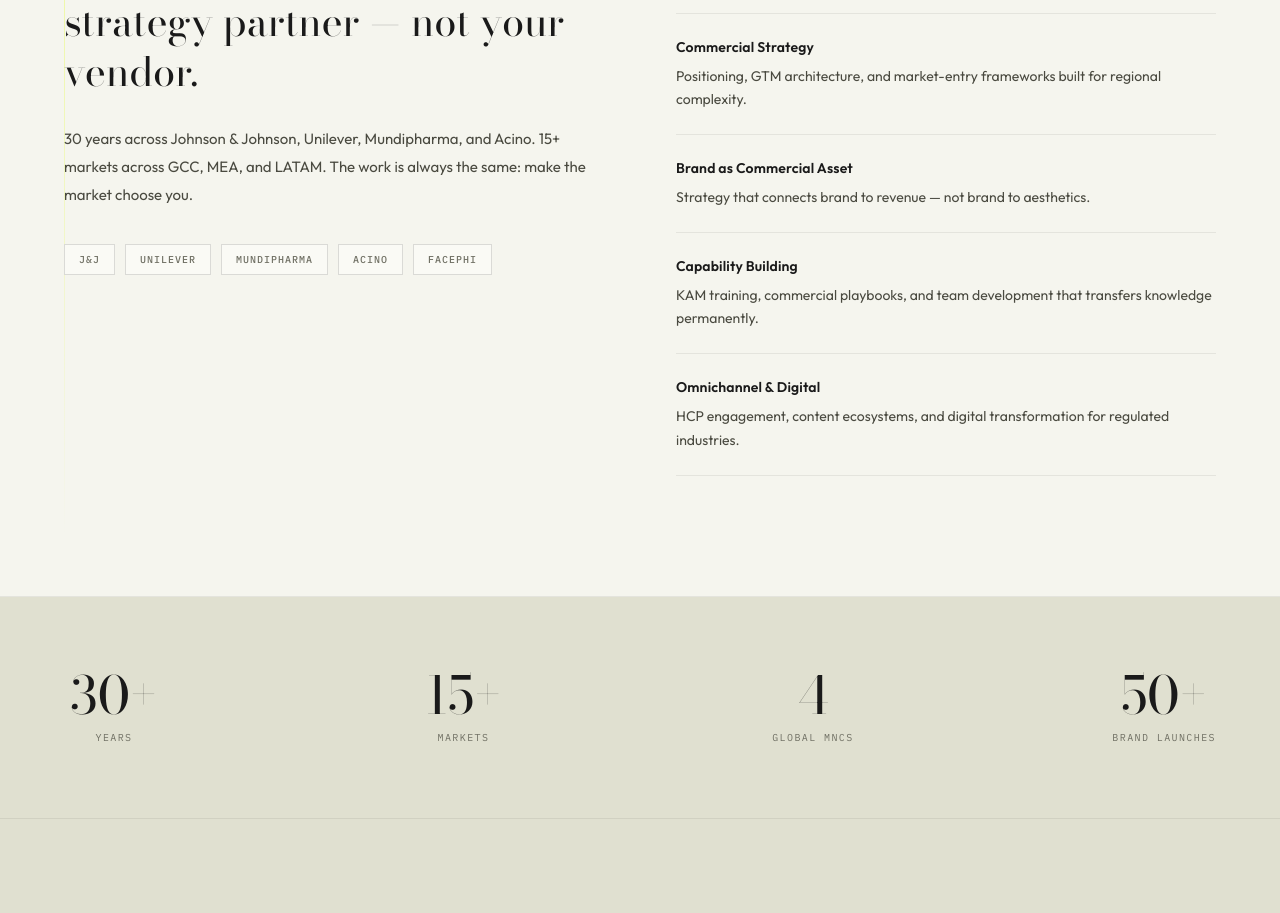
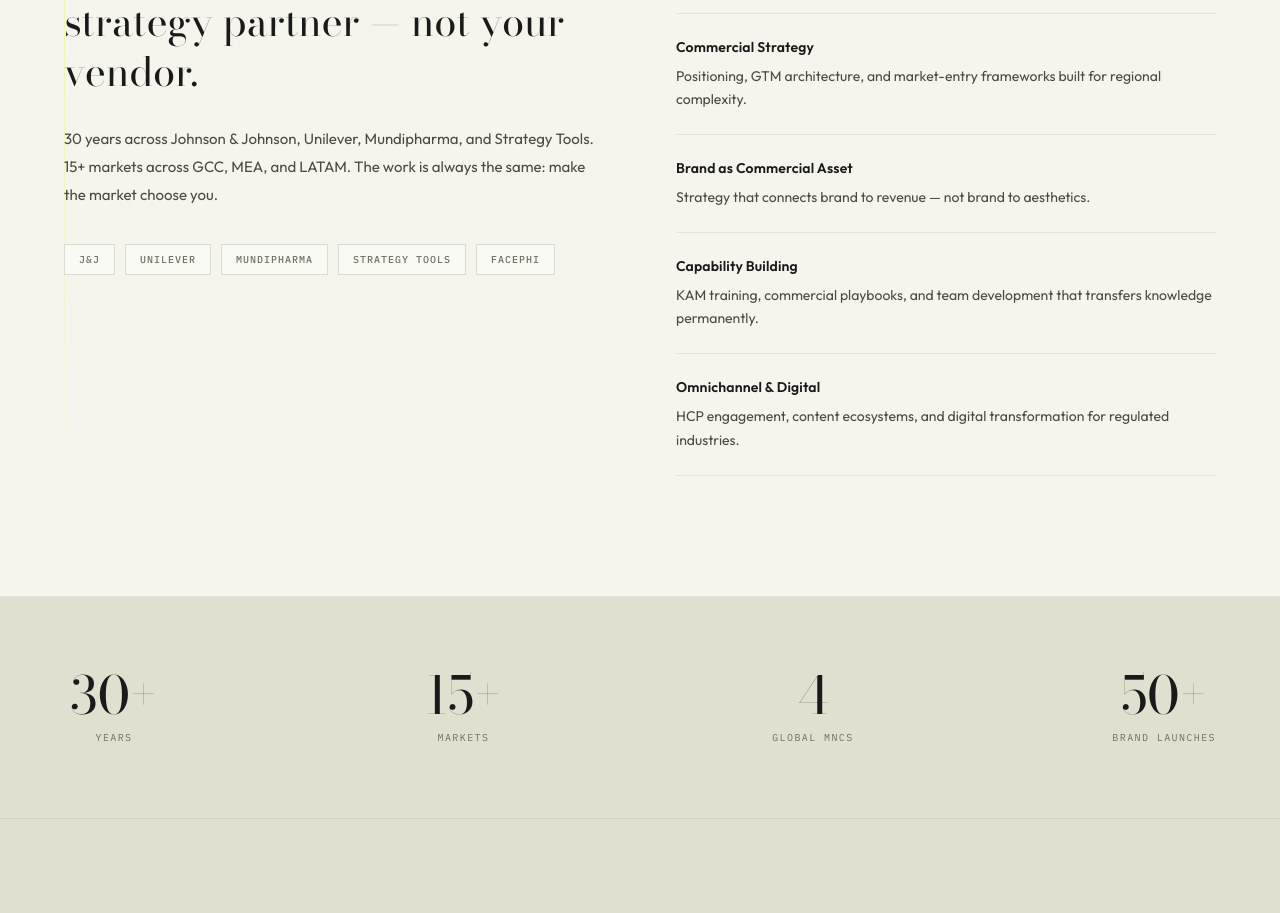
Before and after one commit to hrosas2/henry-rosas-site, a Next.js app: page / in a window 1280 px wide. Shown: the part 2840-3753 px from the top of the page. Built offline with nearby package versions, Linux system fonts and the light colour scheme.

Commit message:
Rename Acino to Strategy Tools across the site

```diff
--- a/market-preference-editorial.jsx
+++ b/market-preference-editorial.jsx
@@ -588,12 +588,12 @@ export default function MarketPreferencePage() {
                   I embed as your commercial strategy partner — not your vendor.
                 </h2>
                 <p style={{ fontSize: 15, lineHeight: 1.85, color: T.inkMuted, marginBottom: 36 }}>
-                  30 years across Johnson & Johnson, Unilever, Mundipharma, and Acino. 15+ markets across GCC, MEA, and LATAM. The work is always the same: make the market choose you.
+                  30 years across Johnson & Johnson, Unilever, Mundipharma, and Strategy Tools. 15+ markets across GCC, MEA, and LATAM. The work is always the same: make the market choose you.
                 </p>
 
                 {/* Career ribbon */}
                 <div style={{ display: "flex", gap: 10, flexWrap: "wrap" }}>
-                  {["J&J", "Unilever", "Mundipharma", "Acino", "FacePhi"].map(name => (
+                  {["J&J", "Unilever", "Mundipharma", "Strategy Tools", "FacePhi"].map(name => (
                     <span key={name} style={{
                       fontFamily: F.mono, fontSize: 10, fontWeight: 500,
                       letterSpacing: "0.1em", textTransform: "uppercase",
--- a/pages/index.jsx
+++ b/pages/index.jsx
@@ -665,11 +665,11 @@ export default function MarketPreferencePage() {
                   I embed as your commercial strategy partner — not your vendor.
                 </h2>
                 <p style={{ fontSize: 15, lineHeight: 1.85, color: T.inkMuted, marginBottom: 36 }}>
-                  30 years across Johnson & Johnson, Unilever, Mundipharma, and Acino. 15+ markets across GCC, MEA, and LATAM. The work is always the same: make the market choose you.
+                  30 years across Johnson & Johnson, Unilever, Mundipharma, and Strategy Tools. 15+ markets across GCC, MEA, and LATAM. The work is always the same: make the market choose you.
                 </p>
 
                 <ul style={{ display: "flex", gap: 10, flexWrap: "wrap", listStyle: "none" }}>
-                  {["J&J", "Unilever", "Mundipharma", "Acino", "FacePhi"].map(name => (
+                  {["J&J", "Unilever", "Mundipharma", "Strategy Tools", "FacePhi"].map(name => (
                     <li key={name} style={{
                       fontFamily: F.mono, fontSize: 10, fontWeight: 500,
                       letterSpacing: "0.1em", textTransform: "uppercase",
```
